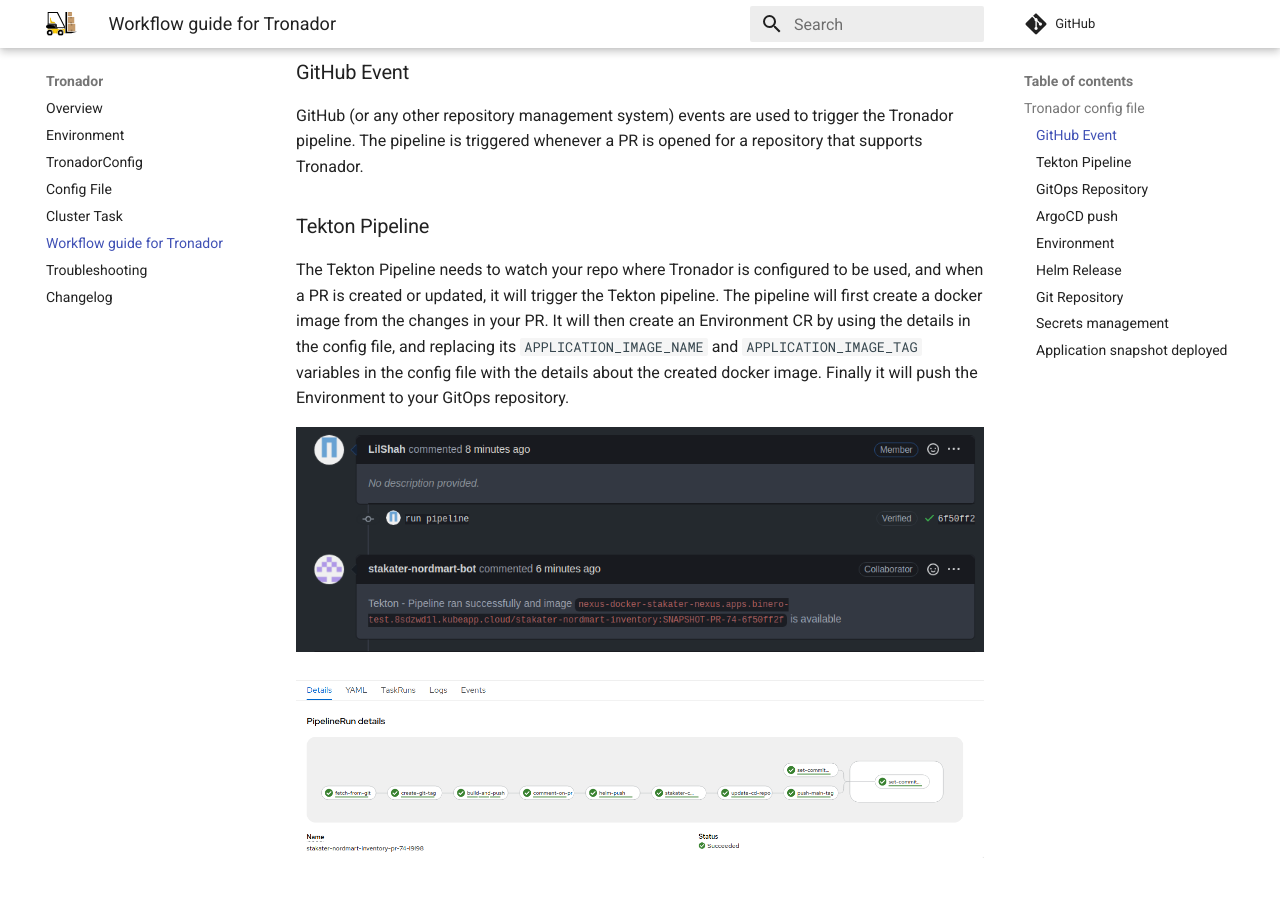
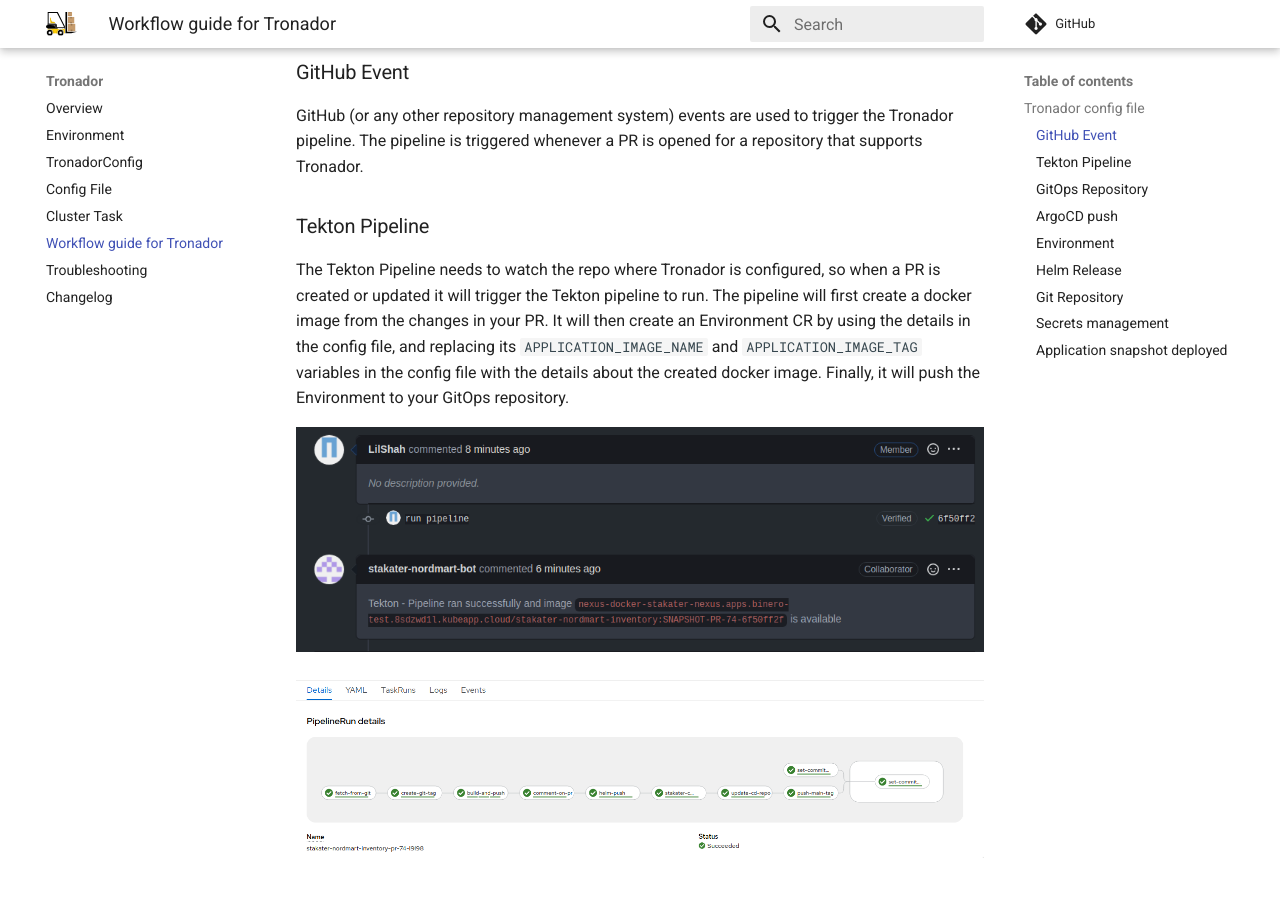
Before and after one commit to stakater/tronador-docs, an MkDocs documentation site: the page built from content/workflow.md, in a window 1280 px wide and 900 px high, scrolled down 1359 px. Shown: the top 897 px of the window. Built offline with MkDocs 1.6.1 and Material for MkDocs 9.7.7, drawn with Linux system fonts in a browser that asks for light colours; comment, search, counter and statistics services are not loaded.

Commit message:
fix grammar

```diff
--- a/content/workflow.md
+++ b/content/workflow.md
@@ -32,7 +32,7 @@ application:
 
 ### Tekton Pipeline
 
-The Tekton Pipeline needs to watch your repo where Tronador is configured to be used, and when a PR is created or updated, it will trigger the Tekton pipeline. The pipeline will first create a docker image from the changes in your PR. It will then create an Environment CR by using the details in the config file, and replacing its `APPLICATION_IMAGE_NAME` and `APPLICATION_IMAGE_TAG` variables in the config file with the details about the created docker image. Finally it will push the Environment to your GitOps repository.
+The Tekton Pipeline needs to watch the repo where Tronador is configured, so when a PR is created or updated it will trigger the Tekton pipeline to run. The pipeline will first create a docker image from the changes in your PR. It will then create an Environment CR by using the details in the config file, and replacing its `APPLICATION_IMAGE_NAME` and `APPLICATION_IMAGE_TAG` variables in the config file with the details about the created docker image. Finally, it will push the Environment to your GitOps repository.
 
 ![Created docker image](./images/pipeline-git.png)
 
```
Also changed, not shown: content/troubleshooting.md (+1 -1 lines).
